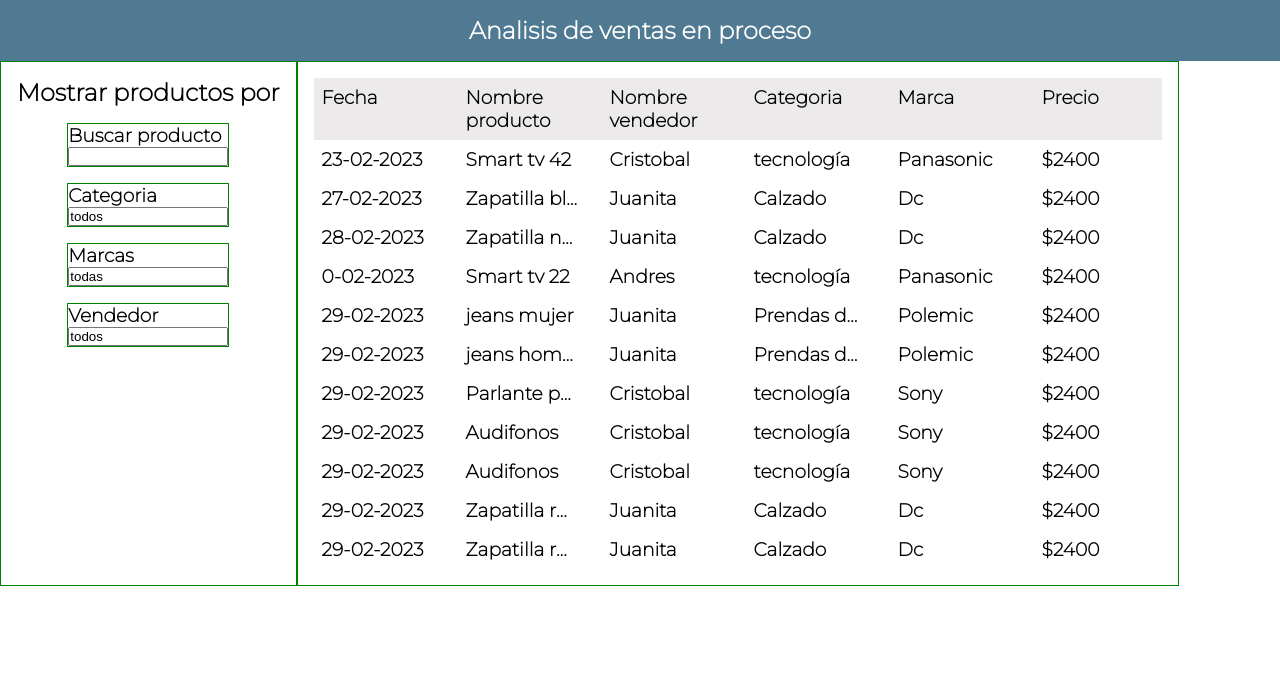
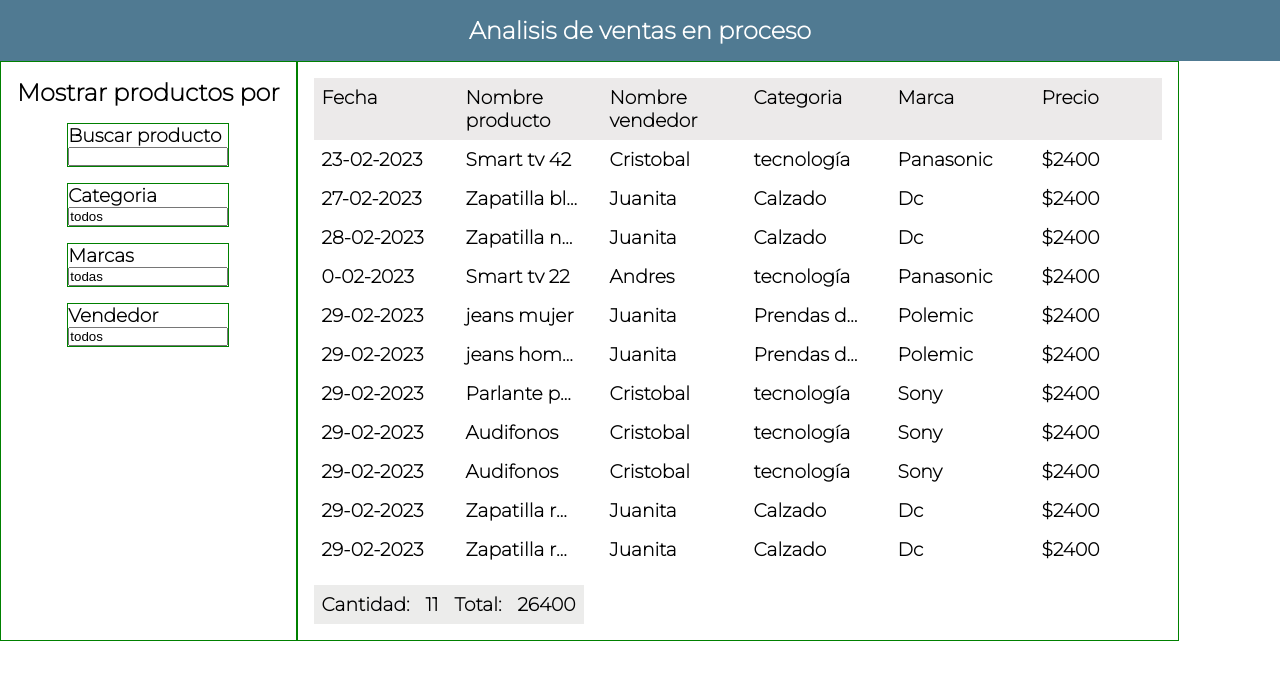
Before and after one commit to crsbl/SalesAnalysis, a React (Create React App) app: page / in a window 1280 px wide. Shown: the top 680 px of the page. Built offline with nearby package versions, Linux system fonts and the light colour scheme.

Commit message:
salesanalysis

```diff
--- a/src/components/salesView.js
+++ b/src/components/salesView.js
@@ -1,7 +1,6 @@
 import "../styles/salesView/index.css";
 import functionShowProducts from "./functionShowProducts";
 import { useSelector } from "react-redux";
-import { useEffect, useState } from "react";
 
 const SalesView = () => {
   const selector = useSelector((state) => state.showProducts);
@@ -16,8 +15,11 @@ const SalesView = () => {
         <h3>Marca</h3>
         <h3>Precio</h3>
       </div>
+
       <div>
-        {functionShowProducts.filterShowProducts(selector).map((listFilterShowProducts) => {
+        {functionShowProducts
+          .filterShowProducts(selector)
+          .map((listFilterShowProducts) => {
             return (
               <div>
                 <h3>{listFilterShowProducts.dateSales}</h3>
@@ -31,6 +33,25 @@ const SalesView = () => {
           })}
       </div>
 
+      <div>
+
+        <div>
+          <h3>Cantidad:</h3>
+          <h3>{functionShowProducts.filterShowProducts(selector).length}</h3>
+        </div>
+
+        <div>
+        <h3>Total:</h3>
+        <h3>
+          {functionShowProducts
+            .filterShowProducts(selector)
+            .reduce((acc, Value) => (acc += Value.itemPrice), 0)}
+        </h3>
+      </div>
+
+      </div>
+
+
     </div>
   );
 };
--- a/src/styles/salesView/index.css
+++ b/src/styles/salesView/index.css
@@ -21,6 +21,33 @@
   width: 7rem;
   padding: 0.5rem;
   overflow: hidden;
-white-space: nowrap;
-text-overflow: ellipsis;
+  white-space: nowrap;
+  text-overflow: ellipsis;
 }
+.divContainerSalesView00 > div:nth-child(3) {
+  display: flex;
+  flex-flow: row nowrap;
+ margin: 1rem 0 0 0;
+}
+
+.divContainerSalesView00 > div:nth-child(3) > div:nth-child(1) {
+  display: flex;
+  flex-flow: row nowrap;
+  background-color: rgb(236, 236, 235);
+}
+
+.divContainerSalesView00 > div:nth-child(3) > div:nth-child(2) {
+  display: flex;
+  flex-flow: row nowrap;
+  background-color: rgb(236, 236, 235);
+}
+
+.divContainerSalesView00 > div:nth-child(3) > div:nth-child(1) > h3 {
+  font-family: Montserrat, sans-serif;
+  padding: 0.5rem;
+}
+
+.divContainerSalesView00 > div:nth-child(3) > div:nth-child(2) > h3 {
+  font-family: Montserrat, sans-serif;
+  padding: 0.5rem;
+}
```
Lines whose indentation alone changed are shown as unchanged.
